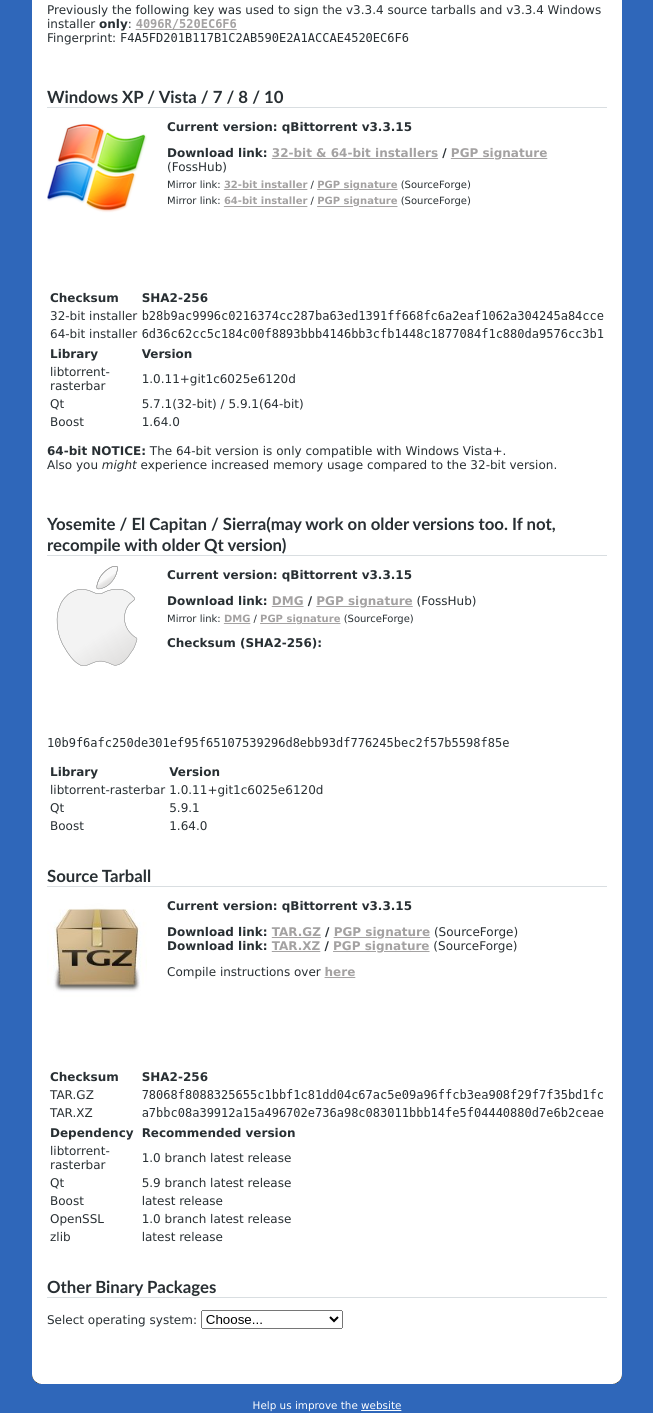
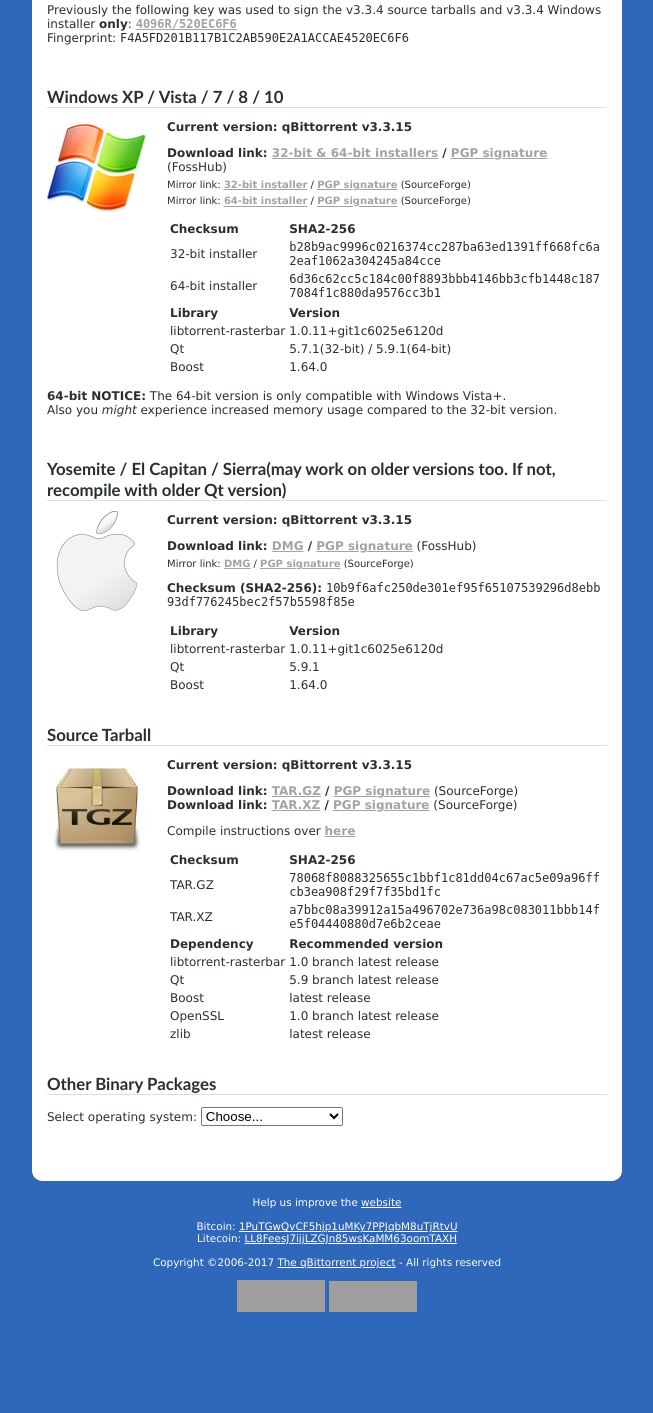
Before and after one commit to qbittorrent/qBittorrent-website, a PHP site: page /download.php in a window 1280 px wide. Shown: the part 410-1823 px from the top of the page, without its empty margins (313-966 px from the left). After the commit the page ends 1722 px from the top, so only its background shows below. Run offline with PHP 8.4, Linux system fonts and the light colour scheme; grey boxes are pictures that could not be loaded.

Commit message:
tweak style to accommodate longer hash length

```diff
--- a/css/style.css
+++ b/css/style.css
@@ -167,3 +167,7 @@ img.floatLeft {
 .invisible {
   display: none;
 }
+
+.wordBreak {
+  word-break: break-all;
+}
--- a/download.php
+++ b/download.php
@@ -29,7 +29,7 @@
   <sub>Mirror link: <a href="https://sourceforge.net/projects/qbittorrent/files/qbittorrent-win32/qbittorrent-3.3.15/qbittorrent_3.3.15_x64_setup.exe/download">64-bit installer</a> / <a href="https://sourceforge.net/projects/qbittorrent/files/qbittorrent-win32/qbittorrent-3.3.15/qbittorrent_3.3.15_x64_setup.exe.asc/download">PGP signature</a> (SourceForge)</sub>
 </p>
 <table>
-  <tbody>
+  <tbody class="wordBreak">
     <tr>
       <td><strong>Checksum</strong></td>
       <td><strong>SHA2-256</strong></td>
@@ -49,7 +49,7 @@
       <td><strong>Version</strong></td>
     </tr>
     <tr>
-      <td>libtorrent-rasterbar</td>
+      <td><nobr>libtorrent-rasterbar</nobr></td>
       <td>1.0.11+git1c6025e6120d</td>
     </tr>
     <tr>
@@ -78,7 +78,7 @@
   <strong>Download link: <a href="https://www.fosshub.com/qBittorrent.html">DMG</a> / <a href="https://www.fosshub.com/qBittorrent.html">PGP signature</a></strong> (FossHub)<br/>
   <sub>Mirror link: <a href="https://sourceforge.net/projects/qbittorrent/files/qbittorrent-mac/qbittorrent-3.3.15/qbittorrent-3.3.15.dmg/download">DMG</a> / <a href="https://sourceforge.net/projects/qbittorrent/files/qbittorrent-mac/qbittorrent-3.3.15/qbittorrent-3.3.15.dmg.asc/download">PGP signature</a> (SourceForge)</sub>
 </p>
-<p>
+<p class="wordBreak">
   <strong>Checksum (SHA2-256):</strong> <code>10b9f6afc250de301ef95f65107539296d8ebb93df776245bec2f57b5598f85e</code>
 </p>
 <table>
@@ -119,7 +119,7 @@
   Compile instructions over <a href="https://github.com/qbittorrent/qBittorrent/wiki#compilation">here</a>
 </p>
 <table>
-  <tbody>
+  <tbody class="wordBreak">
     <tr>
       <td><strong>Checksum</strong></td>
       <td><strong>SHA2-256</strong></td>
@@ -140,7 +140,7 @@
       <td><strong>Recommended version</strong></td>
     </tr>
     <tr>
-      <td>libtorrent-rasterbar</td>
+      <td><nobr>libtorrent-rasterbar</nobr></td>
       <td>1.0 branch latest release</td>
     </tr>
     <tr>
```
